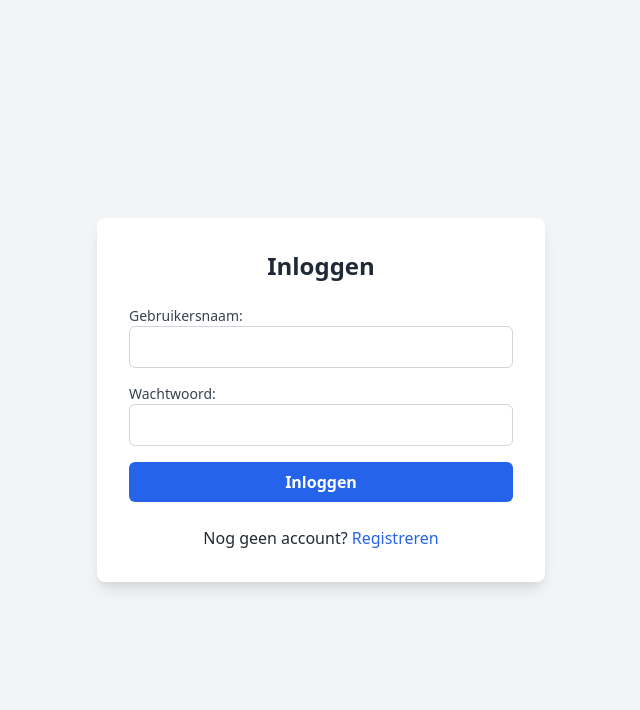
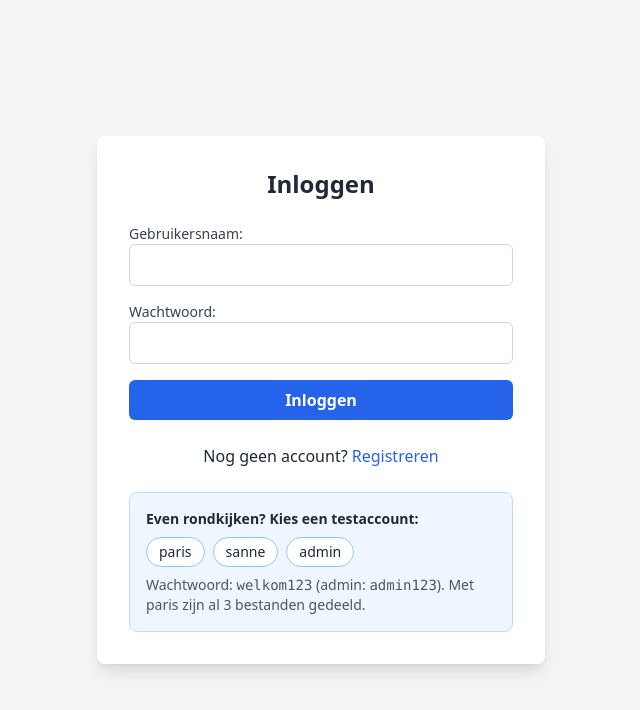
Before and after one commit to ParisAngelopoulos/cloud-storage2, a PHP site: page / in a window 1280 px wide. Shown: the top 710 px of the page, without its empty margins (319-959 px from the left). Run offline with PHP 8.4, Linux system fonts and the light colour scheme.

Commit message:
Testaccounts onder het inlogformulier: één klik vult ze in
Co-Authored-By: Claude Opus 5.5 <noreply@anthropic.com>
Claude-Session: https://claude.ai/code/session_01YWrKd8Ed96pQweKj73RGPL

```diff
--- a/files/index.php
+++ b/files/index.php
@@ -30,16 +30,33 @@ if (isset($_SESSION['user_id'])) {
         <form action="login_process.php" method="post" class="space-y-4">
             <div class="form-group">
                 <label for="username" class="block text-sm font-medium text-gray-700">Gebruikersnaam:</label>
-                <input type="text" name="username" required class="block w-full border border-gray-300 rounded-md p-2 focus:ring-blue-500 focus:border-blue-500 transition duration-150 ease-in-out">
+                <input type="text" name="username" id="username" required class="block w-full border border-gray-300 rounded-md p-2 focus:ring-blue-500 focus:border-blue-500 transition duration-150 ease-in-out">
             </div>
             <div class="form-group">
                 <label for="password" class="block text-sm font-medium text-gray-700">Wachtwoord:</label>
-                <input type="password" name="password" required class="block w-full border border-gray-300 rounded-md p-2 focus:ring-blue-500 focus:border-blue-500 transition duration-150 ease-in-out">
+                <input type="password" name="password" id="password" required class="block w-full border border-gray-300 rounded-md p-2 focus:ring-blue-500 focus:border-blue-500 transition duration-150 ease-in-out">
             </div>
             <button type="submit" class="w-full bg-blue-600 text-white font-bold py-2 rounded-md hover:bg-blue-700 transition duration-200">Inloggen</button>
         </form>
 
         <p class="mt-4 text-center">Nog geen account? <a href="register.php" class="text-blue-600 hover:underline">Registreren</a></p>
+
+        <!-- Testaccounts, zodat bezoekers zonder registreren kunnen rondkijken -->
+        <div class="p-4 bg-blue-50 border border-blue-200 rounded-lg text-sm">
+            <p class="font-semibold mb-2">Even rondkijken? Kies een testaccount:</p>
+            <div class="flex flex-wrap gap-2">
+                <button type="button" onclick="vulIn('paris', 'welkom123')" class="px-3 py-1 bg-white border border-blue-300 rounded-full hover:bg-blue-100">paris</button>
+                <button type="button" onclick="vulIn('sanne', 'welkom123')" class="px-3 py-1 bg-white border border-blue-300 rounded-full hover:bg-blue-100">sanne</button>
+                <button type="button" onclick="vulIn('admin', 'admin123')" class="px-3 py-1 bg-white border border-blue-300 rounded-full hover:bg-blue-100">admin</button>
+            </div>
+            <p class="text-gray-600 mt-2">Wachtwoord: <code>welkom123</code> (admin: <code>admin123</code>). Met paris zijn al 3 bestanden gedeeld.</p>
+        </div>
+        <script>
+            function vulIn(gebruiker, wachtwoord) {
+                document.getElementById('username').value = gebruiker;
+                document.getElementById('password').value = wachtwoord;
+            }
+        </script>
     </div>
 </body>
 </html>
```
